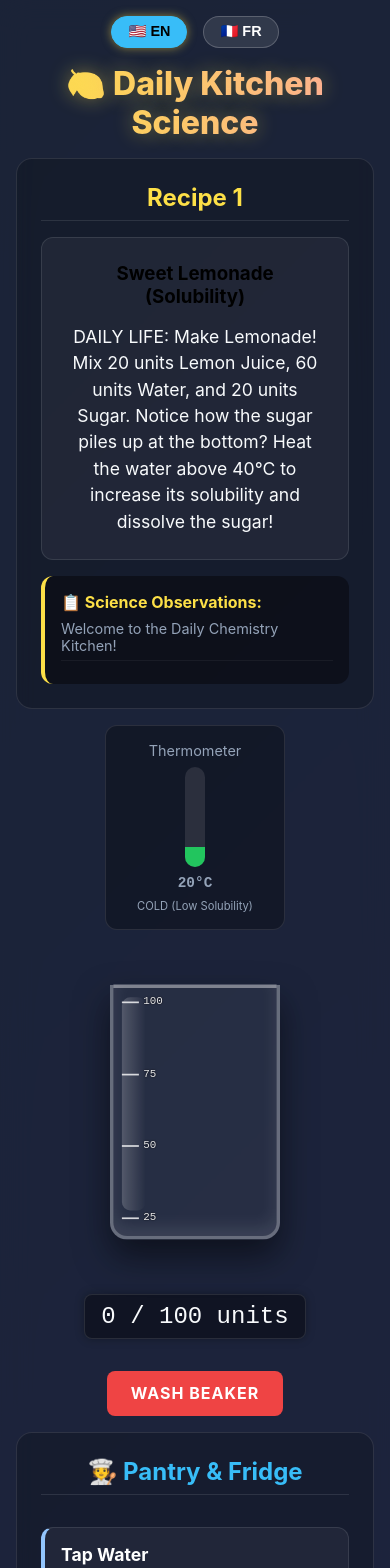
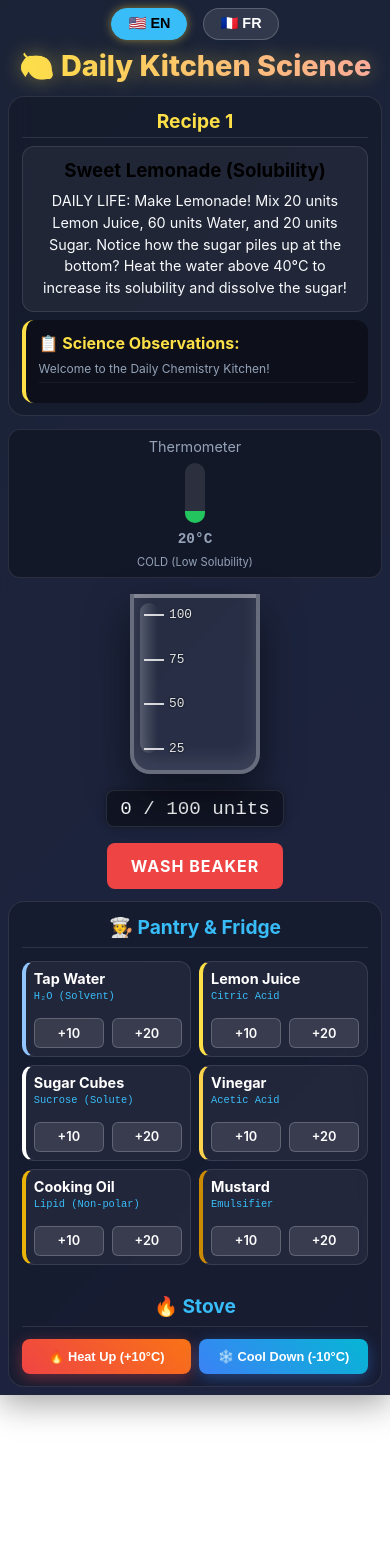
Before and after one commit to tinouchemassinissa/Mad-Scientist-Lab, a React (Vite) app: page / in a window 390 px wide. Shown: the top 1568 px of the page. After the commit the page ends 1395 px from the top, so only its background shows below. Built offline with nearby package versions, Linux system fonts and the light colour scheme.

Commit message:
Optimize mobile layout for zero-scroll compact UI

```diff
--- a/src/App.css
+++ b/src/App.css
@@ -631,28 +631,119 @@
   .app-container {
     width: 100vw;
     min-height: 100vh;
-    padding: 1rem;
-    gap: 1rem;
+    padding: 0.5rem;
+    gap: 0.8rem;
     border-radius: 0;
     border: none;
+    grid-template-areas:
+      "header"
+      "target"
+      "beaker"
+      "shelf";
   }
 
   .header h1 {
-    font-size: 2rem;
+    font-size: 1.8rem;
   }
   .header p {
     display: none;
   }
 
-  .beaker-container {
-    transform: scale(0.85);
+  .lang-switcher {
+    margin-bottom: 0.5rem;
   }
 
-  .instruments {
+  /* Ultra-compact Target Area */
+  .target-area {
+    padding: 0.8rem;
+    gap: 0.5rem;
+  }
+  .target-area h2 {
+    font-size: 1.2rem;
+    margin: 0;
+    padding-bottom: 0.2rem;
+  }
+  .mission-card {
+    padding: 0.8rem;
+  }
+  .mission-instructions {
+    font-size: 0.9rem;
+    margin-top: 0.5rem;
+  }
+  .log-panel {
+    padding: 0.8rem;
+  }
+  .log-panel ul {
+    font-size: 0.75rem;
+  }
+
+  /* Compact Beaker Area */
+  .beaker-area {
     gap: 1rem;
   }
+  .beaker-container {
+    height: 180px;
+    width: 130px;
+  }
+  .instruments {
+    gap: 0.5rem;
+  }
+  .instrument-panel {
+    width: auto !important;
+    flex: 1;
+    padding: 0.5rem;
+  }
+  .temp-bar {
+    height: 60px;
+  }
+  .volume-display {
+    font-size: 1.2rem;
+    padding: 0.4rem 0.8rem;
+  }
 
-  .explosion-overlay h2, .win-overlay h2 {
-    font-size: 2.5rem;
+  /* Side-by-side Ingredients */
+  .shelf {
+    padding: 0.8rem;
+    gap: 0.8rem;
+  }
+  .shelf h2 {
+    font-size: 1.2rem;
+    margin: 0;
+  }
+  .button-grid {
+    display: grid;
+    grid-template-columns: 1fr 1fr;
+    gap: 0.5rem;
+  }
+  .ingredient-card {
+    padding: 0.5rem;
+  }
+  .ing-info strong {
+    font-size: 0.9rem;
+  }
+  .formula {
+    font-size: 0.65rem;
+  }
+  .small-btn {
+    padding: 0.4rem;
+    font-size: 0.8rem;
+  }
+
+  /* Side-by-side Physics Controls */
+  .physics-controls {
+    flex-direction: row;
+    gap: 0.5rem;
+  }
+  .physics-btn {
+    flex: 1;
+    font-size: 0.8rem;
+    padding: 0.6rem;
+  }
+
+  .explosion-overlay h2, .win-overlay h2, .burnt-overlay h2, .toxic-overlay h2 {
+    font-size: 2rem;
+  }
+  .explosion-overlay p, .burnt-overlay p, .toxic-overlay p {
+    font-size: 1rem;
   }
 }
```
